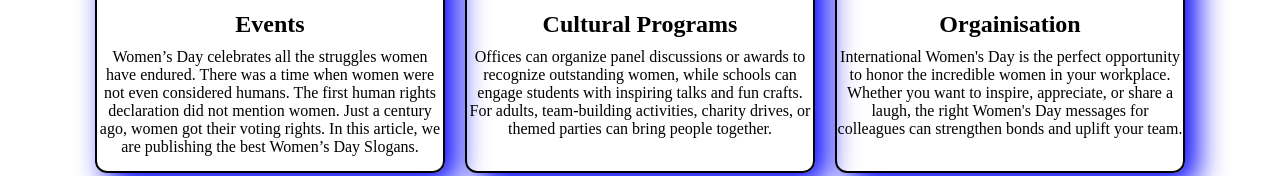
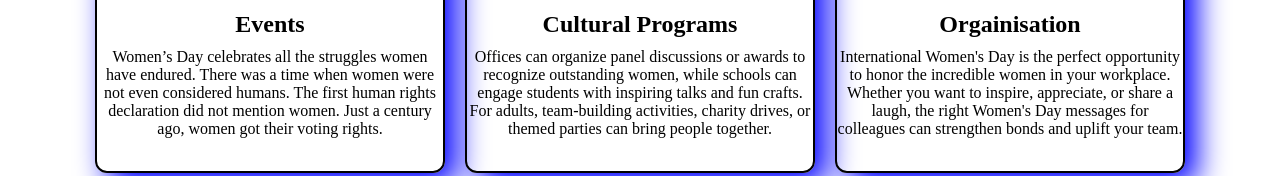
Before and after one commit to MrLaxman09/Happy-Womens-Day, a plain HTML site: page index.html in a window 1280 px wide. Shown: the part 665-841 px from the top of the page. Drawn offline with Linux system fonts and the light colour scheme; a web font is replaced by a local one.

Commit message:
Update index.html

```diff
--- a/index.html
+++ b/index.html
@@ -42,7 +42,7 @@
             <p>Women’s Day celebrates all the struggles women have endured. There was a time when
                 women were not even considered humans. The first human
                 rights declaration did not mention women. Just a century ago,
-                women got their voting rights. In this article, we are publishing the best Women’s Day Slogans.</p>
+                women got their voting rights.</p>
         </div>
         <div class="center-box">
             <img src="https://hpsbegumpet.org.in/wp-content/uploads/2020/02/2A2A9538.jpg" alt="">
```
